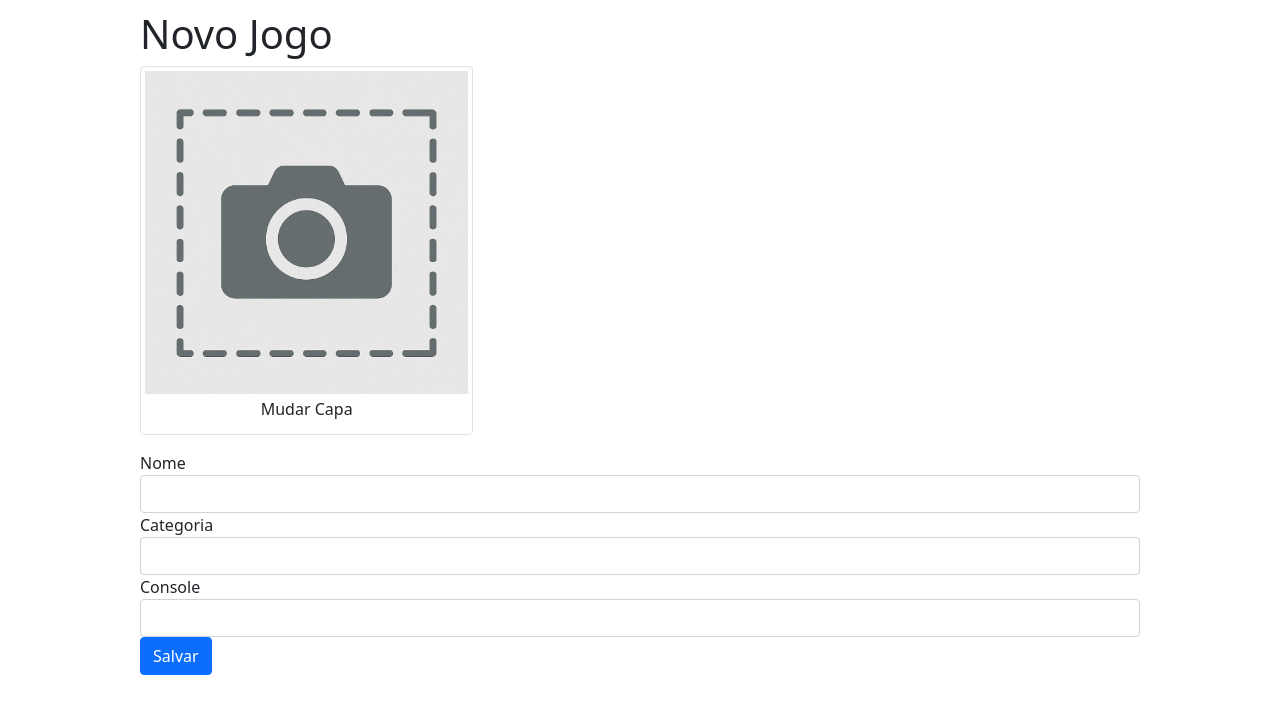
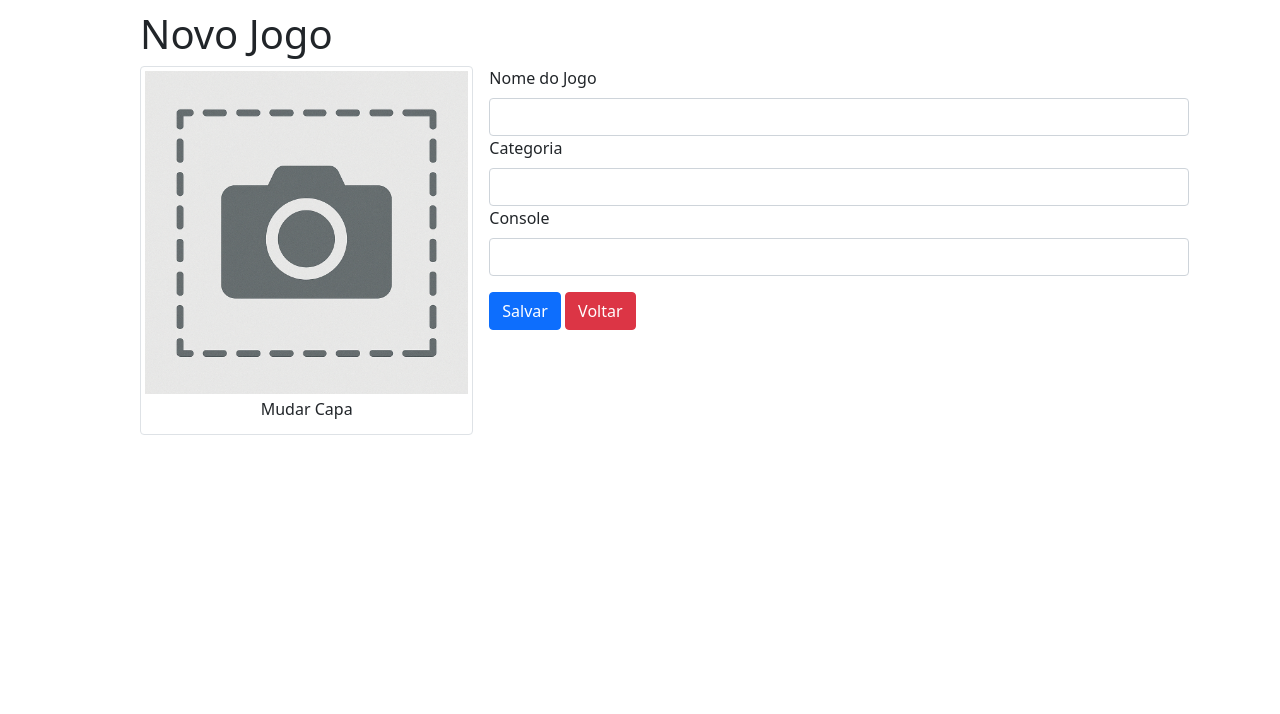
Before and after one commit to Macorfilho/jogoteca, a Flask app: page /novo in a window 1280 px wide. Shown: the top 714 px of the page. Run offline with Flask 3, Linux system fonts and the light colour scheme; the visitor is signed in with stand-in values (Sample User, id 1); some libraries are stand-ins or nearby versions.

Commit message:
Criptografia, WTForms

```diff
--- a/helpers.py
+++ b/helpers.py
@@ -1,5 +1,7 @@
 import os
 from jogoteca import app
+from flask_wtf import FlaskForm
+from wtforms import StringField, SubmitField, PasswordField, validators
 
 def recupera_imagem(id):
     for nome_arquivo in os.listdir(app.config['UPLOAD_PATH']):
@@ -11,3 +13,14 @@ def deletar_arquivo(id):
     arquivo = recupera_imagem(id)
     if arquivo != 'imagem.jpg':
         os.remove(os.path.join(app.config['UPLOAD_PATH'], arquivo))
+
+class FormularioJogo(FlaskForm):
+    nome = (StringField('Nome do Jogo' , [validators.DataRequired(), validators.Length(min=1, max=50)]))
+    categoria = (StringField('Categoria' , [validators.DataRequired(), validators.Length(min=1, max=40)]))
+    console = (StringField('Console' , [validators.DataRequired(), validators.Length(min=1, max=20)]))
+    salvar = (SubmitField('Salvar'))
+
+class FormularioLogin(FlaskForm):
+    nickname = (StringField('Nickname' , [validators.DataRequired(), validators.Length(min=1, max=8)]))
+    senha = (PasswordField('Senha' , [validators.DataRequired(), validators.Length(min=1, max=100)]))
+    login = (SubmitField('Login'))
--- a/jogoteca.py
+++ b/jogoteca.py
@@ -1,12 +1,17 @@
 from flask import Flask
 from models import db
 from flask_sqlalchemy import SQLAlchemy
+from flask_wtf.csrf import CSRFProtect
+from flask_bcrypt import Bcrypt
 
 app = Flask(__name__)
 app.config.from_pyfile('config.py')
 db.init_app(app)
+csrf = CSRFProtect(app)
+bcrypt = Bcrypt(app)
 
-from views import *
+from views_game import *
+from views_user import *
 
 if __name__ == '__main__':
     app.run(debug=True)
--- a/templates/novo.html
+++ b/templates/novo.html
@@ -1,10 +1,11 @@
 {% extends "template.html" %} {% block conteudo %}
 <form
+  class="formularioJogo"
   action="{{ url_for('criar') }}"
   method="post"
   enctype="multipart/form-data"
 >
-  <figure id="preview" class="img-thumbnail col-md-4">
+  <figure id="preview" class="img-thumbnail col-md-4 formularioImagem">
     <img
       class="img-fluid"
       src="{{ url_for('imagem', nome_arquivo='image.jpg') }}"
@@ -18,19 +19,23 @@
   </figure>
 
   <fieldset>
-    <div class="form-group">
-      <label for="nome">Nome</label>
-      <input type="text" id="nome" name="nome" class="form-control" />
+    {{ form.csrf_token }}
+    <div class="form-group inputBox">
+      {{ form.nome.label(class="form-label") }}{{
+      form.nome(class="form-control") }}
     </div>
-    <div class="form-group">
-      <label for="categoria">Categoria</label>
-      <input type="text" id="categoria" name="categoria" class="form-control" />
+    <div class="form-group inputBox">
+      {{ form.categoria.label(class="form-label") }}{{
+      form.categoria(class="form-control") }}
     </div>
-    <div class="form-group">
-      <label for="console">Console</label>
-      <input type="text" id="console" name="console" class="form-control" />
+    <div class="form-group inputBox">
+      {{ form.console.label(class="form-label") }} {{
+      form.console(class="form-control") }}
     </div>
-    <button type="submit" class="btn btn-primary btn-salvar">Salvar</button>
+    <div class="form-group buttons">
+      {{ form.salvar(class="btn btn-primary") }}
+      <a href="{{ url_for('index') }}" class="btn btn-danger">Voltar</a>
+    </div>
   </fieldset>
 </form>
 {% endblock %}
--- a/views.py
+++ b/views_game.py
@@ -1,9 +1,8 @@
 from flask import render_template, request, redirect, session, flash, url_for, send_from_directory
 from models.jogos import Jogos
 from models import db
-from models.usuarios import Usuarios
 from jogoteca import app
-from helpers import recupera_imagem, deletar_arquivo
+from helpers import recupera_imagem, deletar_arquivo, FormularioJogo
 import time
 
 @app.route('/')
@@ -16,7 +15,8 @@ def novo():
     if 'usuario_logado' not in session or session['usuario_logado'] == None:
         flash('Você precisa fazer login para adicionar um jogo!')
         return redirect(url_for('login', proxima=url_for('novo')))
-    return render_template('novo.html', titulo='Novo Jogo')
+    form = FormularioJogo()
+    return render_template('novo.html', titulo='Novo Jogo', form=form)
 
 @app.route('/editar/<int:id>')
 def editar(id):
@@ -24,32 +24,41 @@ def editar(id):
         flash('Você precisa fazer login para editar um jogo!')
         return redirect(url_for('login', proxima=url_for('editar', id=id)))
     jogo = Jogos.query.filter_by(id=id).first()
+    form = FormularioJogo()
+    form.nome.data = jogo.nome
+    form.categoria.data = jogo.categoria
+    form.console.data = jogo.console
     capa_jogo = recupera_imagem(jogo.id)
-    return render_template('editar.html', titulo='Editar Jogo', jogo=jogo, capa_jogo=capa_jogo)
+    return render_template('editar.html', titulo='Editar Jogo', id=id, capa_jogo=capa_jogo, form=form)
 
 @app.route('/atualizar', methods=['POST'])
 def atualizar():
-    jogo = Jogos.query.filter_by(id=request.form['id']).first()
-    jogo.nome = request.form['nome']
-    jogo.categoria = request.form['categoria']
-    jogo.console = request.form['console']
-    db.session.add(jogo)
-    db.session.commit()
-    arquivo = request.files['arquivo']
-    upload_path = app.config['UPLOAD_PATH']
-    timestamp = time.time()
-    if arquivo and arquivo.filename:
-        # only delete and save when a new file is uploaded
-        deletar_arquivo(jogo.id)
-        arquivo.save(f'{upload_path}/{jogo.id}-{timestamp}.jpg')
-    flash('Jogo atualizado com sucesso!')
+    form = FormularioJogo(request.form)
+    if form.validate_on_submit():
+        jogo = Jogos.query.filter_by(id=request.form['id']).first()
+        jogo.nome = form.nome.data
+        jogo.categoria = form.categoria.data
+        jogo.console = form.console.data
+        db.session.add(jogo)
+        db.session.commit()
+        arquivo = request.files['arquivo']
+        upload_path = app.config['UPLOAD_PATH']
+        timestamp = time.time()
+        if arquivo and arquivo.filename:
+            deletar_arquivo(jogo.id)
+            arquivo.save(f'{upload_path}/{jogo.id}-{timestamp}.jpg')
+        flash('Jogo atualizado com sucesso!')
     return redirect(url_for('index'))
 
 @app.route('/criar', methods=['POST'])
 def criar():
-    nome = request.form['nome']
-    categoria = request.form['categoria']
-    console = request.form['console']
+    form = FormularioJogo(request.form)
+    if not form.validate_on_submit():
+        flash('Formulário inválido!')
+        return redirect(url_for('novo'))
+    nome = form.nome.data
+    categoria = form.categoria.data
+    console = form.console.data
     arquivo = request.files['arquivo']
     upload_path = app.config['UPLOAD_PATH']
     jogo = Jogos.query.filter_by(nome=nome).first()
@@ -77,30 +86,6 @@ def deletar(id):
     flash('Jogo excluído com sucesso!')
     return redirect(url_for('index'))
 
-@app.route('/login')
-def login():
-    proxima = request.args.get('proxima')
-    return render_template('login.html', titulo='Login', proxima=proxima)
-
-@app.route('/autenticar', methods=['POST'])
-def autenticar():
-    usuario = Usuarios.query.filter_by(nickname=request.form['usuario']).first()
-    if usuario:
-        if request.form['senha'] == usuario.senha:
-            session['usuario_logado'] = usuario.nickname
-            flash(usuario.nome + ' logado com sucesso!')
-            proxima_pagina = request.form['proxima']
-            return redirect(proxima_pagina)
-    else:
-        flash('Usuário ou senha inválidos!')
-        return redirect(url_for('login'))
-
-@app.route('/logout')
-def logout():
-    session['usuario_logado'] = None
-    flash('Deslogado com sucesso!')
-    return redirect(url_for('index'))
-
 @app.route('/uploads/<nome_arquivo>')
 def imagem(nome_arquivo):
     return send_from_directory('static/uploads', nome_arquivo)
```
Also changed, not shown: prepara_banco.py (+5 -3 lines), templates/editar.html (+17 -30 lines), templates/lista.html (+9 -1 lines), templates/login.html (+18 -10 lines), views_user.py (added, +32 -0 lines), static/uploads/11-1745333351.29934.jpg (added), static/uploads/11.jpg (deleted).
